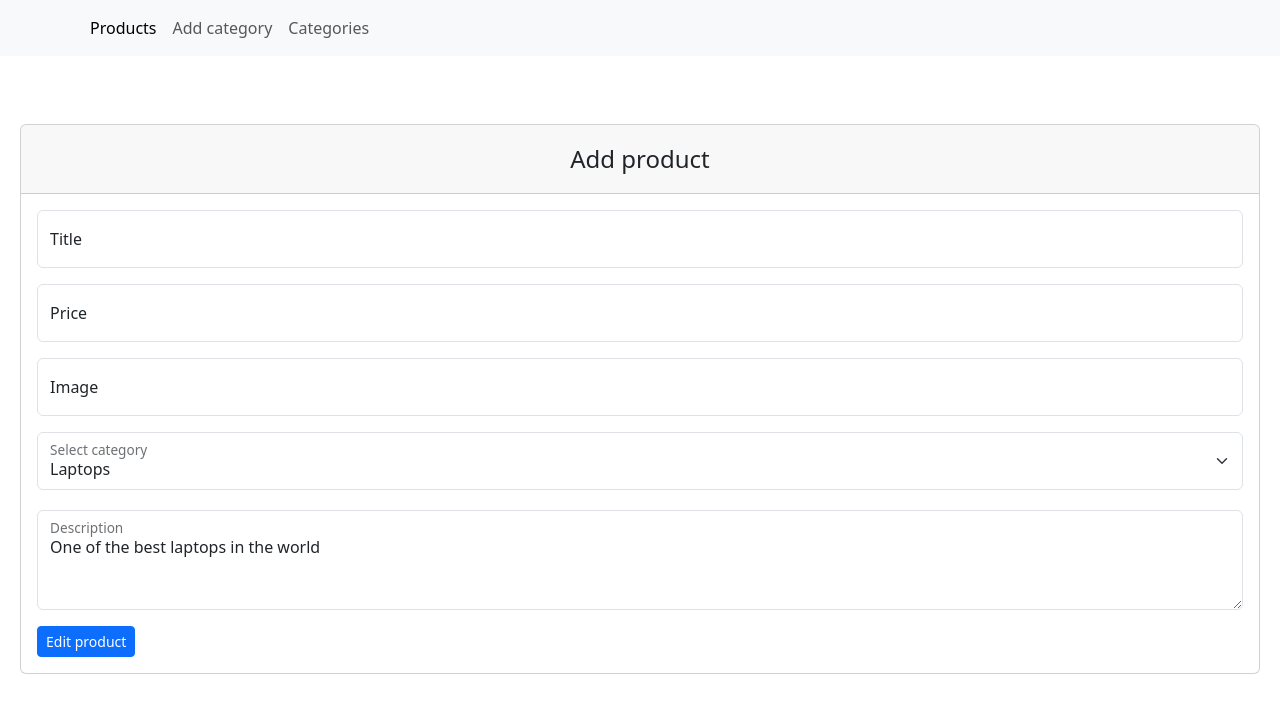
After one commit to nurjigitberdibekov07-pixel/Laba_54_nurjigit, a Django app: page /products/1/edit/ in a window 1280 px wide. The commit adds this page. Shown: the top 713 px of the page. Run offline with Django 5.2, Linux system fonts and the light colour scheme; data comes from the database, SQL or seed files in the repository.

Commit message:
Добавлена функция редактирования продукта.

```diff
--- a/source/my_shop/urls.py
+++ b/source/my_shop/urls.py
@@ -1,6 +1,6 @@
 from django.urls import path
 from my_shop.views import (products_view,add_category, add_product, product_detail, categories_view, delete_category,
-                           edit_category, delete_product)
+                           edit_category, delete_product, edit_product)
 
 urlpatterns = [
     path('products/', products_view, name='products'),
@@ -11,4 +11,5 @@ urlpatterns = [
     path('categories/<int:pk>/delete/', delete_category, name='delete_category'),
     path('categories/<int:pk>/edit/', edit_category, name='edit_category'),
     path('products/<int:pk>/delete/', delete_product, name='delete_product'),
+    path('products/<int:pk>/edit/', edit_product, name='edit_product'),
 ]
--- a/source/my_shop/views.py
+++ b/source/my_shop/views.py
@@ -40,6 +40,24 @@ def delete_product(request, pk):
     product.delete()
     return redirect("products")
 
+def edit_product(request, pk):
+    product = Products.objects.get(pk=pk)
+    if request.method == "GET":
+        categories = Categories.objects.all()
+        return render(request, "my_shop_forms/product_edit.html", {'product': product, 'categories': categories})
+    elif request.method == "POST":
+        product.name = request.POST.get("name", "").strip()
+        product.price = request.POST.get("price", "").strip()
+        product.image = request.POST.get("image", "").strip()
+        product.description = request.POST.get("description", "").strip()
+        category_pk = request.POST.get("category", "").strip()
+        product.category = Categories.objects.get(pk=category_pk)
+        if not product.name or not product.price or not product.image or not category_pk:
+            return render(request, "my_shop_forms/product_edit.html",
+                          context={"error": "Please enter a title, price, image", "product": product})
+        product.save()
+        return redirect("products")
+
 
 def add_category(request):
     if request.method == "GET":
--- a/source/templates/my_shop_forms/detail_product.html
+++ b/source/templates/my_shop_forms/detail_product.html
@@ -15,16 +15,12 @@
         </div>
         <div class="col-md-8">
           <div class="card-body">
-            <h5 class="card-title">{{ product.name }}</h5>
-            <p class="card-text">{{ product.category_id }}</p>
-            <p class="card-text">Price: {{ product.price }}</p>
-            <p class="card-text">{% if product.description  %}{{ product.description }} {% else %} --- {% endif %}</p>
-            <p class="card-text"><small class="text-body-secondary">{{ product.created }}</small></p>
               <h5 class="card-title">{{ product.name }}</h5>
               <p class="card-text">{{ product.category_id }}</p>
               <p class="card-text">Price: {{ product.price }}</p>
               <p class="card-text">{% if product.description  %}{{ product.description }} {% else %} --- {% endif %}</p>
               <p class="card-text"><small class="text-body-secondary">{{ product.created }}</small></p>
+              <a href="{% url 'edit_product' product.pk %}" class="btn btn-primary">Edit</a>
               <a href="{% url 'delete_product' product.pk %}" class="btn btn-danger">Delete</a>
           </div>
         </div>
--- /dev/null
+++ b/source/templates/my_shop_forms/product_edit.html
@@ -0,0 +1,48 @@
+{% extends 'base.html' %}
+{% block nav %}
+    <a class="nav-link" href="{% url 'add_category' %}">Add category</a>
+        <a class="nav-link" href="{% url 'categories_view' %}">Categories</a>
+{% endblock %}
+
+{% block content %}
+
+    <div class="card my-5">
+        <div class="card-header fs-4 text-center py-3">Add product</div>
+
+        <div class="card-body">
+            <form id="article-form" action="" method="POST">
+                {% csrf_token %}
+                <div class="form-floating mb-3">
+                    <input type="text" class="form-control" name="name" id="name" placeholder="name">
+                    <label for="name">Title</label>
+                </div>
+                <div class="form-floating mb-3">
+                    <input type="number" class="form-control" name="price" id="price"
+                           placeholder="price" step="0.01" min="0">
+                    <label for="price">Price</label>
+                </div>
+                <div class="form-floating mb-3">
+                    <input type="url" class="form-control" name="image" id="image" placeholder="https://...">
+                    <label for="image">Image</label>
+                </div>
+                <div class="form-floating">
+                  <select class="form-select" id="floatingSelect" aria-label="Floating label select example" name="category">
+                      {%  for category in categories %}
+                        <option value="{{ category.pk }}">{{ category.name }}</option>
+                      {% endfor %}
+                  </select>
+                  <label for="floatingSelect">Select category</label>
+                </div>
+                <div class="form-floating mb-3" style="margin-top: 20px">
+                    <textarea type="text" class="form-control" id="description" name="description" placeholder="description"
+                              style="height: 100px">{{ product.description }}</textarea>
+                    <label for="description">Description</label>
+                </div>
+                {% if error %}
+                        <p>{{ error }}</p>
+                {% endif %}
+                <button type="submit" form="article-form" class="btn btn-sm btn-primary">Edit product</button>
+            </form>
+        </div>
+    </div>
+{% endblock %}
```
